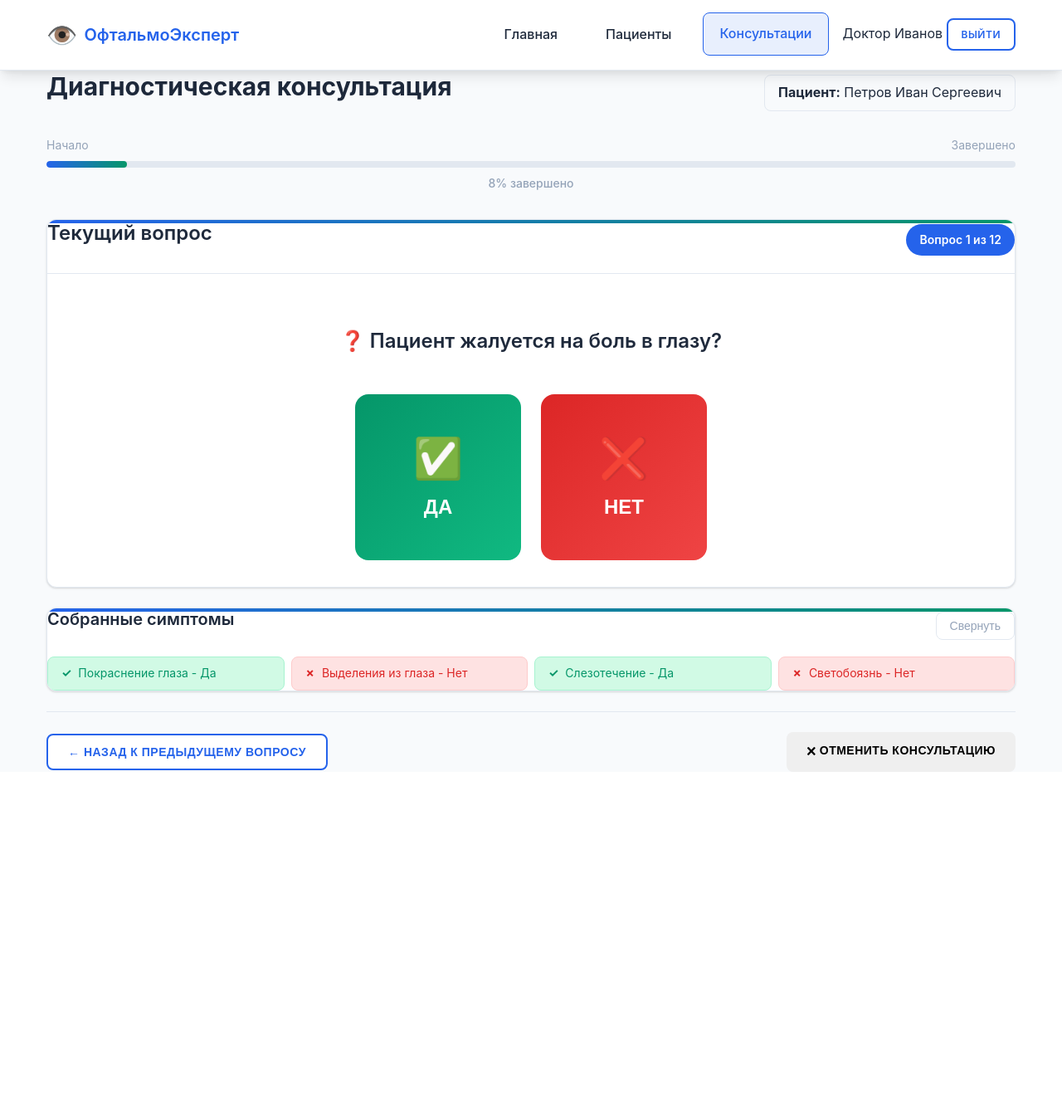
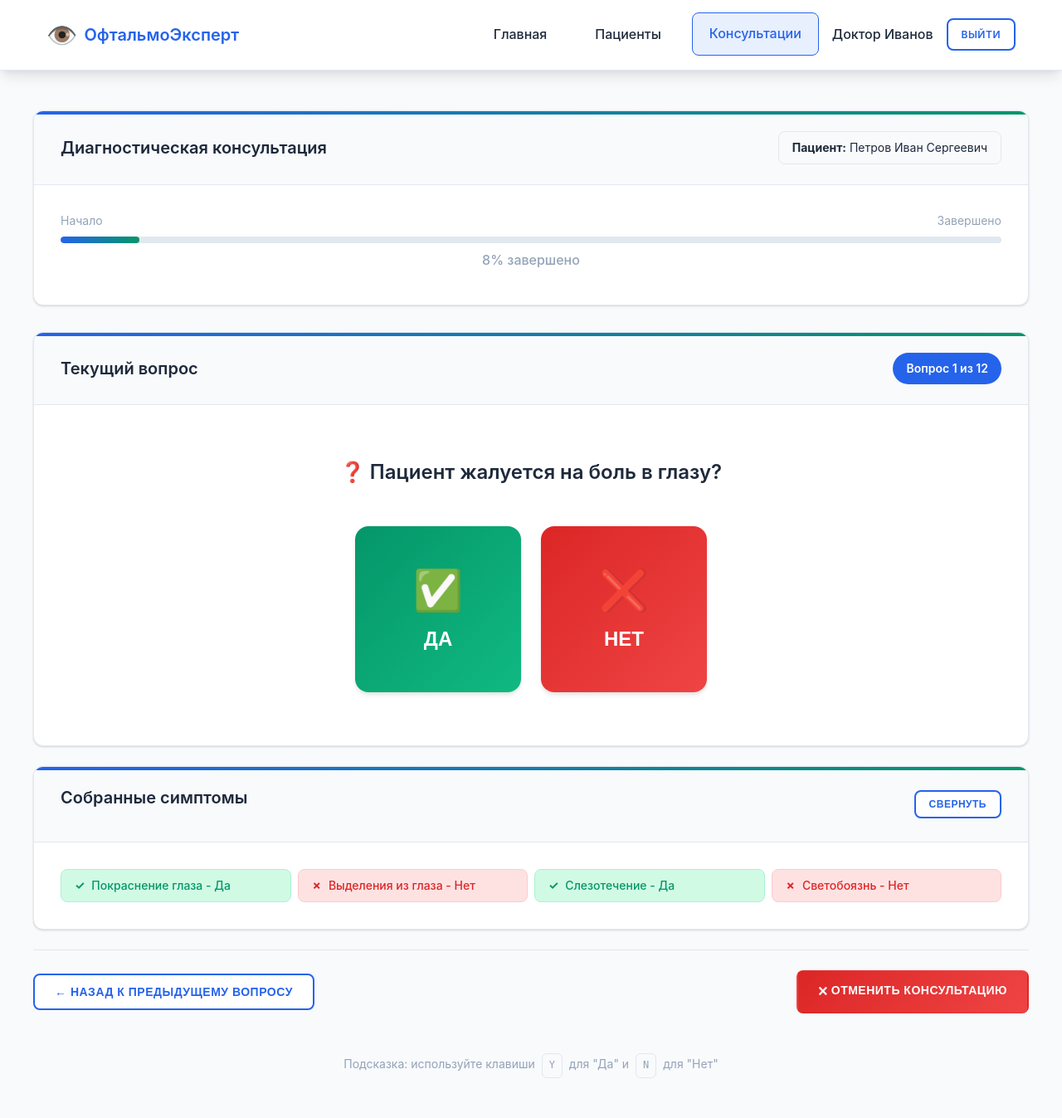
Before and after one commit to 517ANT39/expert-system-for-diagnosing-ophthalmological-diseases, a Flask app: page /consultation in a window 1280 px wide. Shown: the whole page at 83% size. Before the commit the page ends 930 px from the top, so only its background shows below. Run offline with Flask 3, Linux system fonts and the light colour scheme.

Commit message:
style: update consultation (html and css)

```diff
--- a/solution/app/views/static/css/consultation.css
+++ b/solution/app/views/static/css/consultation.css
@@ -1,13 +1,15 @@
+/* Consultation page specific styles - dashboard style */
+
 /* Consultation Progress */
-.consultation-progress {
+.consultation-progress-card {
     margin-bottom: var(--spacing-xl);
 }
 
-.progress-header {
+.consultation-progress-header {
     display: flex;
     justify-content: space-between;
     align-items: center;
-    margin-bottom: var(--spacing-lg);
+    width: 100%;
 }
 
 .patient-info {
@@ -15,18 +17,17 @@
     padding: var(--spacing-sm) var(--spacing-md);
     border-radius: var(--border-radius);
     border: 1px solid var(--border-color);
+    font-size: var(--font-size-sm);
 }
 
 .progress-bar-container {
-    margin-bottom: var(--spacing-lg);
+    margin-bottom: var(--spacing-sm);
 }
 
 .progress-labels {
     display: flex;
     justify-content: space-between;
     margin-bottom: var(--spacing-sm);
-    font-size: var(--font-size-sm);
-    color: var(--text-muted);
 }
 
 .progress-bar {
@@ -46,8 +47,6 @@
 
 .progress-text {
     text-align: center;
-    font-size: var(--font-size-sm);
-    color: var(--text-muted);
     font-weight: 500;
 }
 
@@ -60,9 +59,7 @@
     display: flex;
     justify-content: space-between;
     align-items: center;
-    margin-bottom: var(--spacing-xl);
-    padding-bottom: var(--spacing-md);
-    border-bottom: 1px solid var(--border-color);
+    width: 100%;
 }
 
 .question-number {
@@ -108,6 +105,24 @@
     transition: all 0.3s ease;
     font-size: var(--font-size-lg);
     font-weight: 600;
+    box-shadow: var(--shadow-md);
+    position: relative;
+    overflow: hidden;
+}
+
+.btn-answer::before {
+    content: '';
+    position: absolute;
+    top: 0;
+    left: -100%;
+    width: 100%;
+    height: 100%;
+    background: linear-gradient(90deg, transparent, rgba(255,255,255,0.2), transparent);
+    transition: left 0.5s ease;
+}
+
+.btn-answer:hover::before {
+    left: 100%;
 }
 
 .btn-yes {
@@ -143,23 +158,7 @@
     display: flex;
     justify-content: space-between;
     align-items: center;
-    margin-bottom: var(--spacing-md);
-}
-
-.btn-toggle-symptoms {
-    background: none;
-    border: 1px solid var(--border-color);
-    padding: 0.5rem 1rem;
-    border-radius: var(--border-radius);
-    cursor: pointer;
-    font-size: var(--font-size-sm);
-    color: var(--text-muted);
-    transition: all 0.2s ease;
-}
-
-.btn-toggle-symptoms:hover {
-    background: var(--background-color);
-    color: var(--text-primary);
+    width: 100%;
 }
 
 .symptoms-list {
@@ -175,6 +174,7 @@
     padding: var(--spacing-sm) var(--spacing-md);
     border-radius: var(--border-radius);
     font-size: var(--font-size-sm);
+    font-weight: 500;
 }
 
 .symptom-positive {
@@ -198,13 +198,48 @@
     display: flex;
     justify-content: space-between;
     align-items: center;
-    padding-top: var(--spacing-lg);
+    padding: var(--spacing-lg) 0;
+    margin-top: var(--spacing-lg);
     border-top: 1px solid var(--border-color);
 }
 
-/* Responsive */
+.btn-danger {
+    background: linear-gradient(135deg, var(--warning-color), #EF4444);
+    color: white;
+    border: 2px solid transparent;
+}
+
+.btn-danger:hover:not(:disabled) {
+    background: linear-gradient(135deg, #EF4444, #DC2626);
+    transform: translateY(-2px);
+    box-shadow: var(--shadow-md);
+}
+
+/* Keyboard shortcuts hint */
+.keyboard-hint {
+    margin-top: var(--spacing-lg);
+}
+
+.keyboard-shortcut {
+    display: inline-block;
+    background: var(--background-color);
+    border: 1px solid var(--border-color);
+    padding: 0.25rem 0.5rem;
+    border-radius: var(--border-radius-sm);
+    margin: 0 0.25rem;
+    font-family: monospace;
+    font-size: var(--font-size-xs);
+}
+
+/* Responsive Design */
 @media (max-width: 768px) {
-    .progress-header {
+    .consultation-progress-header {
+        flex-direction: column;
+        gap: var(--spacing-md);
+        align-items: flex-start;
+    }
+
+    .question-header {
         flex-direction: column;
         gap: var(--spacing-md);
         align-items: flex-start;
@@ -229,25 +264,53 @@
         gap: var(--spacing-md);
     }
 
+    .consultation-navigation .btn {
+        width: 100%;
+        justify-content: center;
+    }
+
     .symptoms-list {
         grid-template-columns: 1fr;
     }
+
+    .symptoms-header {
+        flex-direction: column;
+        gap: var(--spacing-md);
+        align-items: flex-start;
+    }
+
+    .symptoms-header .btn {
+        align-self: flex-end;
+    }
 }
 
-/* Keyboard shortcuts hint */
-.keyboard-hint {
-    text-align: center;
-    margin-top: var(--spacing-lg);
-    font-size: var(--font-size-sm);
-    color: var(--text-muted);
+@media (min-width: 769px) and (max-width: 1024px) {
+    .answer-buttons {
+        gap: var(--spacing-md);
+    }
+
+    .btn-answer {
+        width: 180px;
+        height: 180px;
+    }
+
+    .symptoms-list {
+        grid-template-columns: repeat(2, 1fr);
+    }
 }
 
-.keyboard-shortcut {
-    display: inline-block;
-    background: var(--background-color);
-    border: 1px solid var(--border-color);
-    padding: 0.25rem 0.5rem;
-    border-radius: var(--border-radius-sm);
-    margin: 0 0.25rem;
-    font-family: monospace;
+/* Animation for new symptoms */
+@keyframes slideIn {
+    from {
+        opacity: 0;
+        transform: translateY(10px);
+    }
+    to {
+        opacity: 1;
+        transform: translateY(0);
+    }
 }
+
+.symptom-item {
+    animation: slideIn 0.3s ease;
+}
--- a/solution/app/views/templates/consultation/consultation.html
+++ b/solution/app/views/templates/consultation/consultation.html
@@ -4,59 +4,68 @@
     <meta charset="UTF-8">
     <meta name="viewport" content="width=device-width, initial-scale=1.0">
     <title>Консультация - ОфтальмоЭксперт</title>
-    <link rel="stylesheet" href="css/main.css">
-    <link rel="stylesheet" href="css/consultation.css">
+    <link rel="stylesheet" href="{{ url_for('static', filename='css/main.css') }}">
+    <link rel="stylesheet" href="{{ url_for('static', filename='css/dashboard.css') }}">
+    <link rel="stylesheet" href="{{ url_for('static', filename='css/consultation.css') }}">
 </head>
-<body>
+<body class="dashboard-page">
+    <!-- Navigation -->
     <nav class="navbar">
         <div class="container">
             <div class="navbar-content">
-                <a href="dashboard.html" class="logo">
+                <a href="{{ url_for('dashboard') }}" class="logo logo-link">
                     <span class="logo-icon">👁️</span>
                     <span class="logo-text">ОфтальмоЭксперт</span>
                 </a>
                 <div class="nav-links">
-                    <a href="dashboard.html" class="nav-link">Главная</a>
-                    <a href="patients.html" class="nav-link">Пациенты</a>
-                    <a href="consultation.html" class="nav-link active">Консультации</a>
+                    <a href="{{ url_for('dashboard') }}" class="nav-link">Главная</a>
+                    <a href="{{ url_for('patient_list') }}" class="nav-link">Пациенты</a>
+                    <a href="{{ url_for('consultation') }}" class="nav-link active">Консультации</a>
                     <div class="user-menu">
-                        <span class="user-name">Доктор Иванов</span>
-                        <a href="login.html" class="btn btn-sm btn-secondary">Выйти</a>
+                        <a href="{{ url_for('profile') }}" class="user-name">Доктор Иванов</a>
+                        <a href="{{ url_for('login') }}" class="btn btn-sm btn-secondary">Выйти</a>
                     </div>
                 </div>
             </div>
         </div>
     </nav>
 
-    <main class="container">
+    <!-- Main Content -->
+    <main class="container main-content">
         <!-- Progress Section -->
-        <div class="consultation-progress">
-            <div class="progress-header">
-                <h1>Диагностическая консультация</h1>
+        <div class="card consultation-progress-card">
+            <div class="card-header">
+                <div class="consultation-progress-header">
+                    <h2>Диагностическая консультация</h2>
                     <div class="patient-info">
                         <strong>Пациент:</strong> Петров Иван Сергеевич
                     </div>
                 </div>
-
+            </div>
+            <div class="card-content">
                 <div class="progress-bar-container">
                     <div class="progress-labels">
-                    <span>Начало</span>
-                    <span>Завершено</span>
+                        <span class="text-sm text-muted">Начало</span>
+                        <span class="text-sm text-muted">Завершено</span>
                     </div>
                     <div class="progress-bar">
                         <div class="progress-fill" style="width: 40%"></div>
                     </div>
-                <div class="progress-text">40% завершено</div>
+                    <div class="progress-text text-muted">40% завершено</div>
+                </div>
             </div>
         </div>
 
         <!-- Current Question -->
-        <div class="question-card card">
+        <div class="card question-card">
+            <div class="card-header">
                 <div class="question-header">
                     <h2>Текущий вопрос</h2>
                     <div class="question-number">Вопрос 5 из 12</div>
                 </div>
+            </div>
 
+            <div class="card-content">
                 <div class="question-content">
                     <div class="question-text">
                         ❓ Пациент жалуется на боль в глазу?
@@ -74,15 +83,19 @@
                     </div>
                 </div>
             </div>
+        </div>
 
         <!-- Collected Symptoms -->
-        <div class="symptoms-card card">
+        <div class="card symptoms-card">
+            <div class="card-header">
                 <div class="symptoms-header">
                     <h3>Собранные симптомы</h3>
-                <button class="btn-toggle-symptoms" id="toggleSymptoms">
+                    <button class="btn btn-sm btn-secondary" id="toggleSymptoms">
                         Свернуть
                     </button>
                 </div>
+            </div>
+            <div class="card-content">
                 <div class="symptoms-list" id="symptomsList">
                     <div class="symptom-item symptom-positive">
                         <span class="symptom-icon">✓</span>
@@ -102,6 +115,7 @@
                     </div>
                 </div>
             </div>
+        </div>
 
         <!-- Navigation -->
         <div class="consultation-navigation">
@@ -112,8 +126,15 @@
                 🗙 Отменить консультацию
             </button>
         </div>
+
+        <!-- Keyboard shortcuts hint -->
+        <div class="keyboard-hint text-muted text-sm text-center">
+            Подсказка: используйте клавиши
+            <span class="keyboard-shortcut">Y</span> для "Да" и
+            <span class="keyboard-shortcut">N</span> для "Нет"
+        </div>
     </main>
 
-    <script src="js/consultation.js"></script>
+    <script src="{{ url_for('static', filename='js/consultation.js') }}"></script>
 </body>
 </html>
```
Lines whose indentation alone changed are shown as unchanged.
